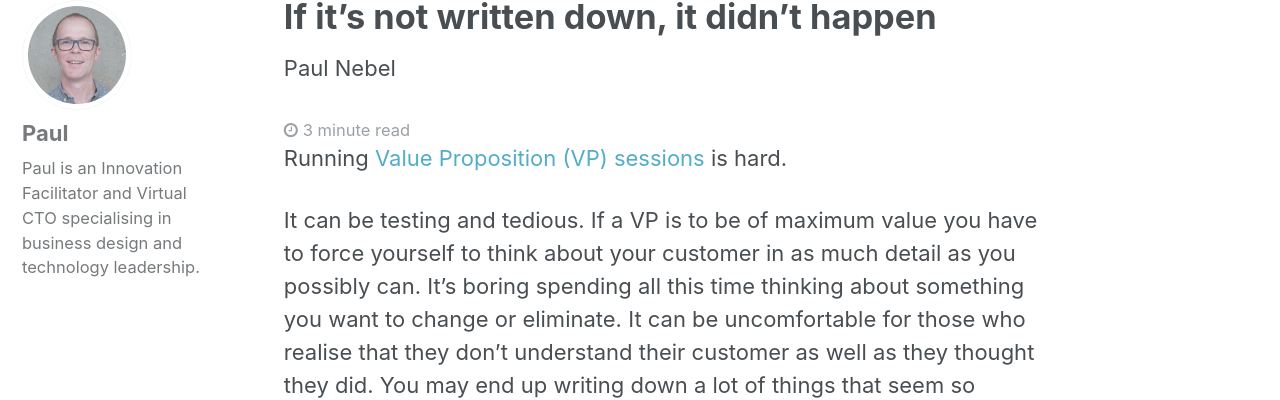
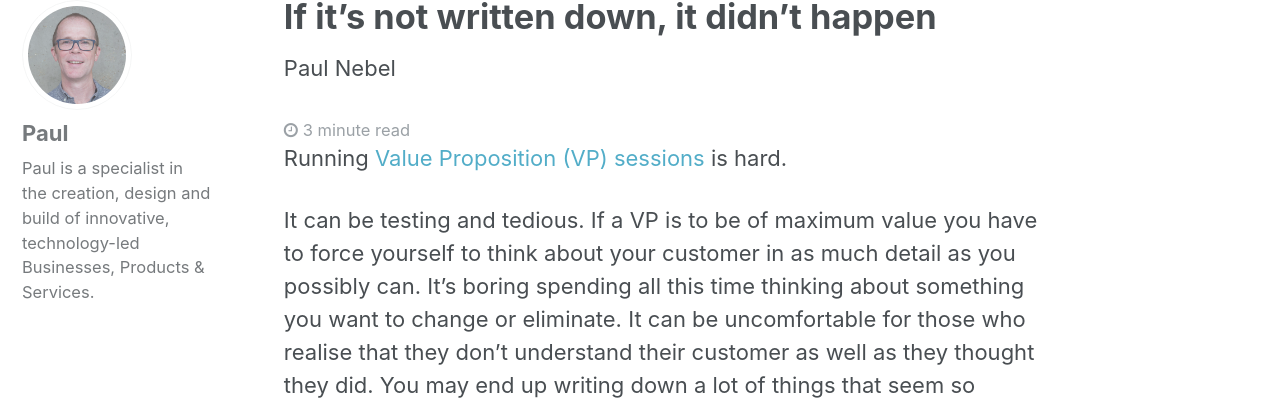
Before and after one commit to Geovation/geovation.github.io, a Jekyll site: the page built from _posts/2020-06-01-if-its-not-written-down-it-didnt-happen.md, in a window 1280 px wide. Shown: the part 144-544 px from the top of the page. Built offline with Jekyll 4.4.1, drawn with Linux system fonts in a browser that asks for light colours; comment, search, counter and statistics services are not loaded.

Commit message:
fix: Updates Paul's description (#82)

```diff
--- a/_data/authors.yml
+++ b/_data/authors.yml
@@ -16,7 +16,7 @@ Johann Rajakarunanayake:
 
 Paul Nebel:
   name        : "Paul"
-  bio         : "Paul is an Innovation Facilitator and Virtual CTO specialising in business design and technology leadership."
+  bio         : "Paul is a specialist in the creation, design and build of innovative, technology-led Businesses, Products & Services."
   avatar      : "/assets/images/Headshot_PaulNebel.jpg"
 
 
```
